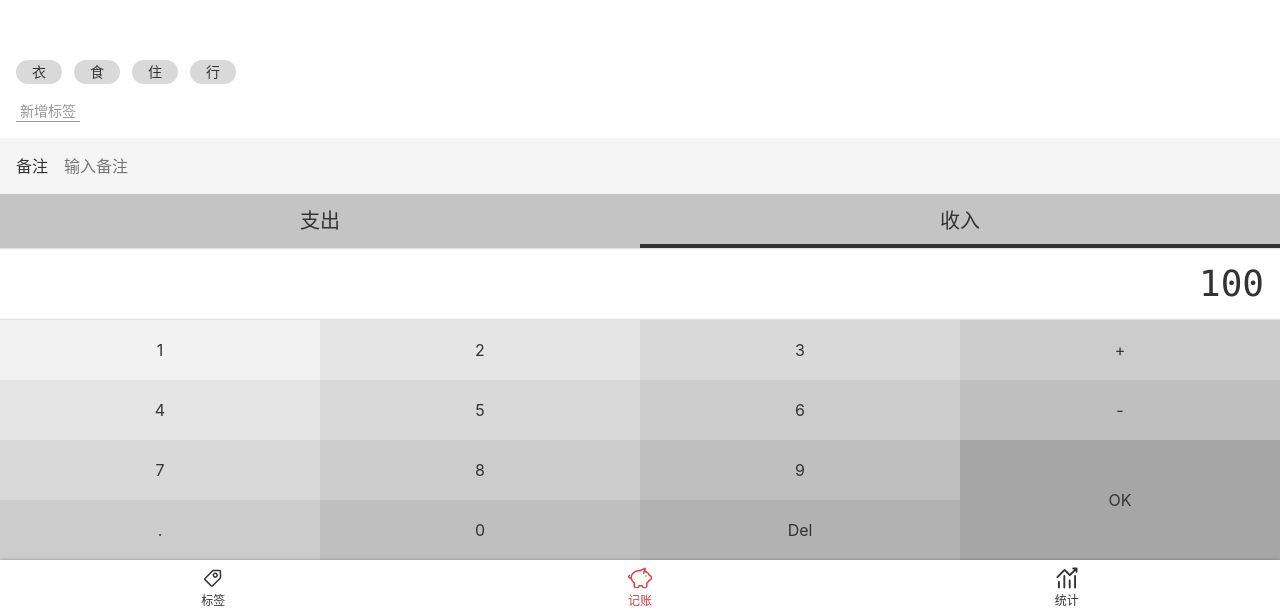
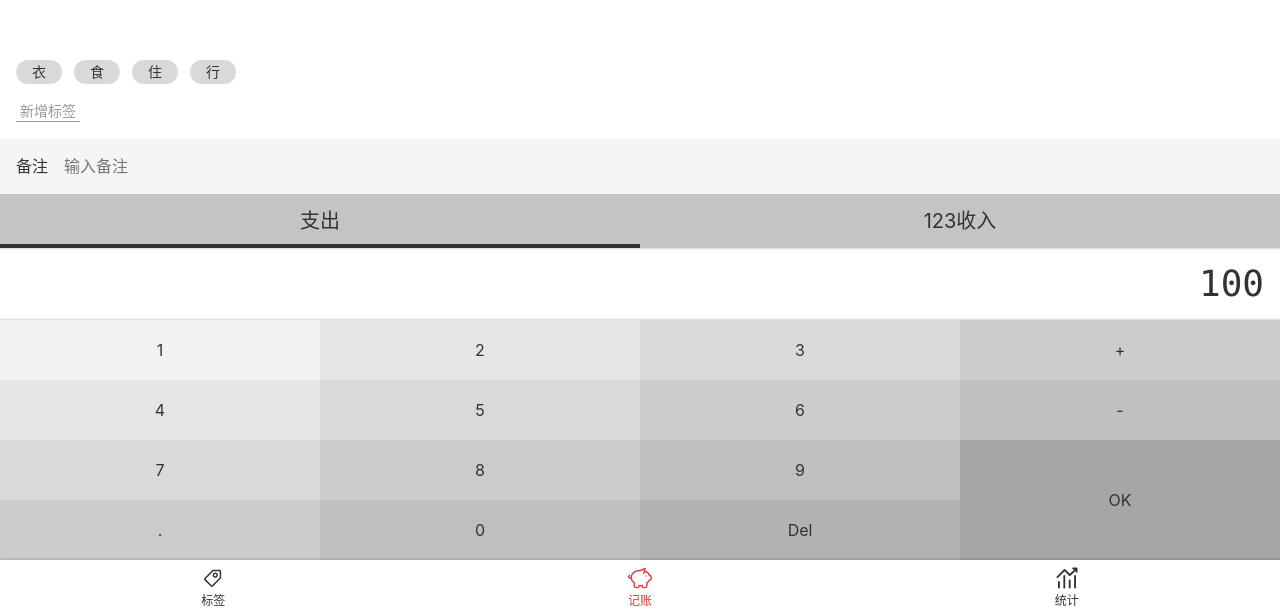
Before and after one commit to gaozheng2/money, a Vue app: page /#/money in a window 1280 px wide. Shown: the part 184-800 px from the top of the page. Built offline with nearby package versions, Linux system fonts and the light colour scheme.

Commit message:
用 TS 写了 Types 组件

```diff
--- a/src/views/Money.vue
+++ b/src/views/Money.vue
@@ -2,7 +2,7 @@
   <Layout class="layout" class-prefix="money">
     <Tags/>
     <Notes/>
-    <Types/>
+    <Types :prop-a="123"/>
     <NumberPad/>
   </Layout>
 </template>
--- a/src/views/Money/Types.vue
+++ b/src/views/Money/Types.vue
@@ -1,12 +1,32 @@
 <template>
   <ul class="types">
     <li :class="type==='-' && 'selected'" @click="selectType('-')">支出</li>
-    <li :class="type==='+' && 'selected'" @click="selectType('+')">收入</li>
+    <li :class="type==='+' && 'selected'" @click="selectType('+')">{{ propA }}收入</li>
   </ul>
 </template>
 
-<script>
-export default {
+<script lang="ts"> // 声明使用 typescript 语言编译代码
+import Vue from 'vue';
+import {Component, Prop} from 'vue-property-decorator'; // Vue 的 Ts 支持库
+
+@Component // 装饰器，告诉 Ts 这是一个 Vue 组件
+export default class Types extends Vue { // Ts 必须使用 class 的形式声明 Vue 组件
+  @Prop(Number) propA: number | undefined; // 告诉 Ts 这不是 data，是 props
+  type = '-'; // 任何赋值语句会变成实例的 data， - 表示支出，+ 表示收入
+
+  selectType(type: string) { // methods 可以直接写在 class 中，Ts 中变量必须声明类型
+    if (type !== '-' && type !== '+') {
+      throw new Error('type is unknown');
+    } else {
+      this.type = type;
+    }
+  }
+
+  mounted() { // 生命周期函数可以直接写在 class 中
+    console.log(this.propA);
+  }
+}
+/*export default {
   name: 'Types',
   data() {
     return {
@@ -22,7 +42,7 @@ export default {
       }
     }
   }
-}
+}*/
 </script>
 
 <style lang="scss" scoped>
```
